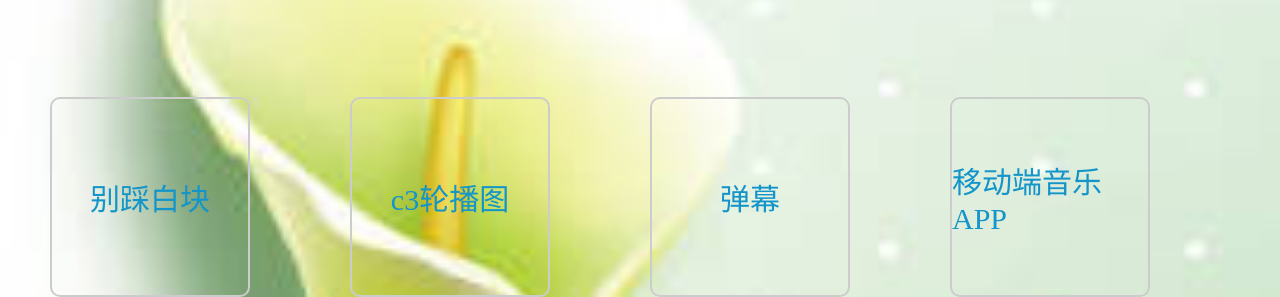
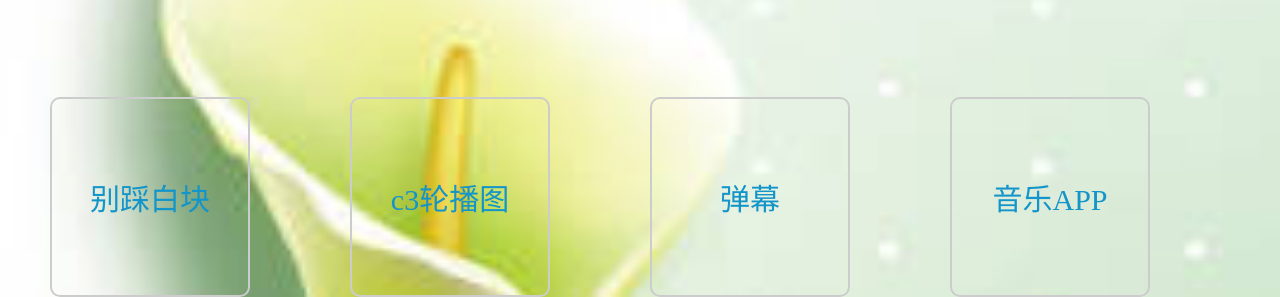
Before and after one commit to lichunlian2333/lichunlian2333.github.io, a plain HTML site: page index.html in a window 1280 px wide. Shown: the part 553-850 px from the top of the page. Drawn offline with Linux system fonts and the light colour scheme.

Commit message:
音乐App

```diff
--- a/index.html
+++ b/index.html
@@ -83,7 +83,7 @@
             <a href="./弹幕/弹幕.html" target="blank">弹幕</a>
         </div>
         <div class="item">
-            <a href="./dist/index.html" target="blank">移动端音乐APP</a>
+            <a href="./dist/index.html" target="blank">音乐APP</a>
         </div>
     </div>
 </body>
```
